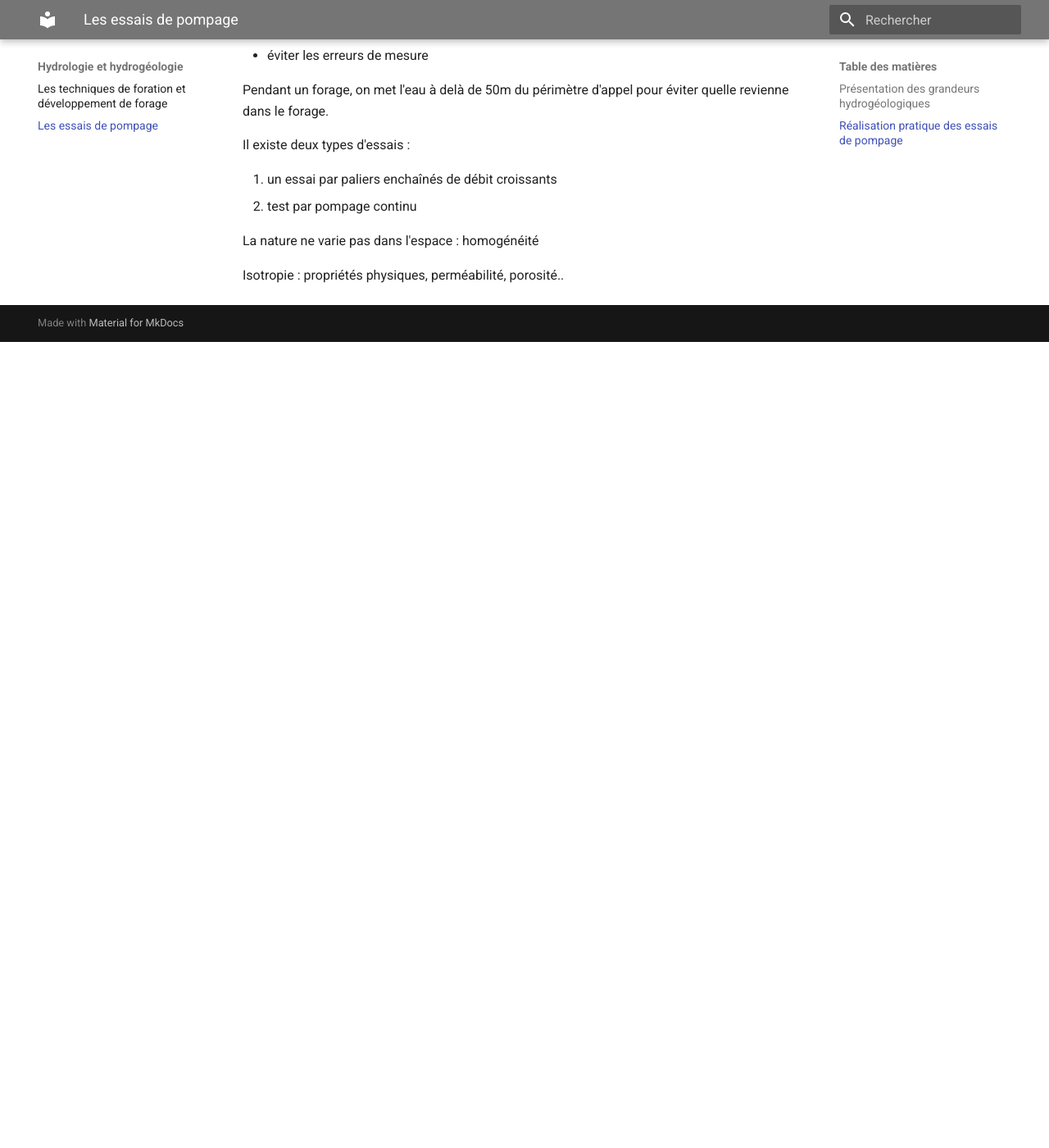
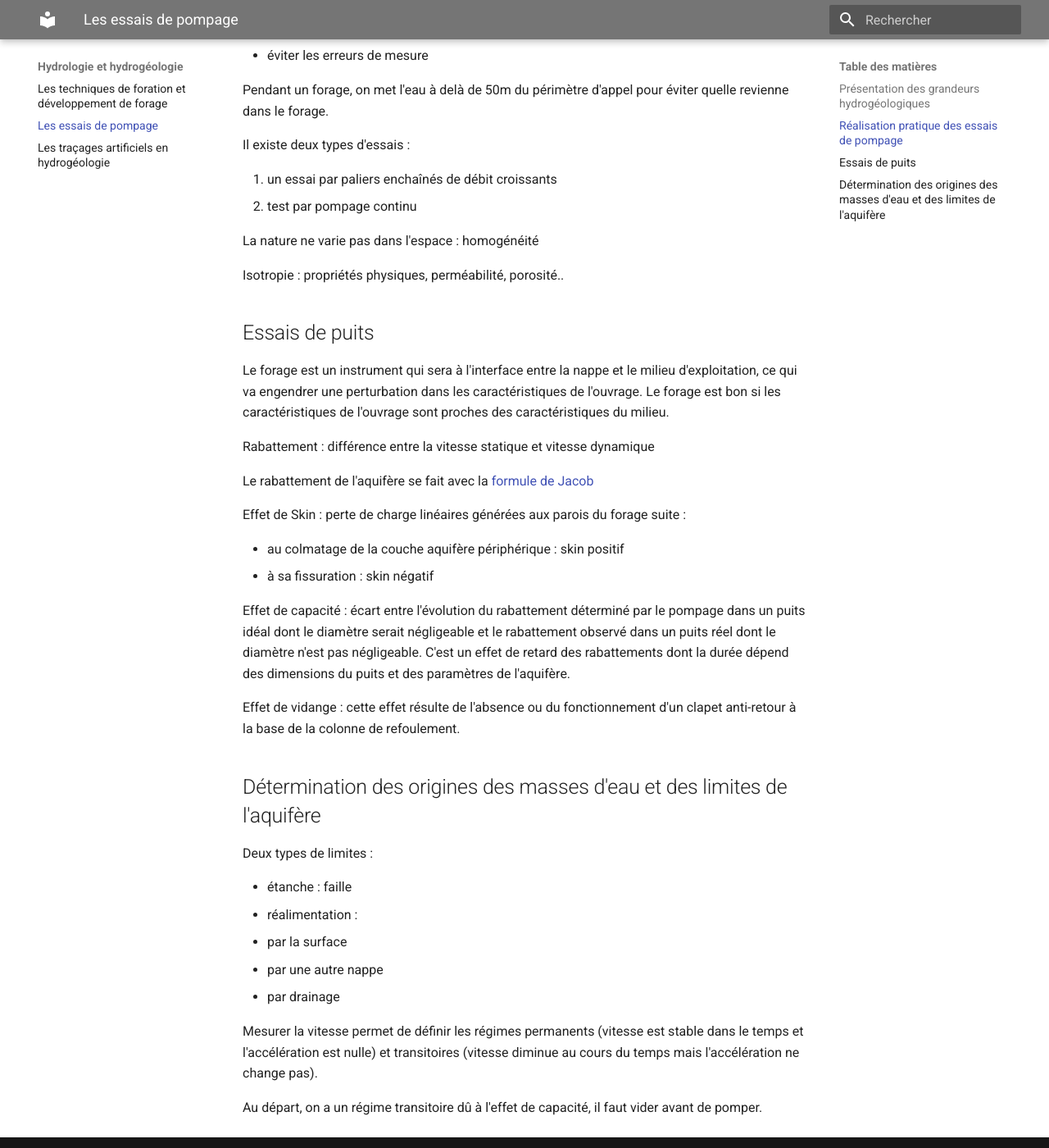
Before and after one commit to Lizeem/L3STcours, an MkDocs documentation site: the page built from Docs/Hydrologie et hydrogéologie/Les essais de pompage.md, in a window 1280 px wide and 1400 px high, scrolled down 1178 px. Shown: the whole window at 82% size. Built offline with MkDocs 1.6.1 and Material for MkDocs 9.7.7, drawn with Linux system fonts in a browser that asks for light colours; before the commit the page ends 1595 px from its top, so only the background shows below that.

Commit message:
Update hydrologie et hydrogéologie

```diff
--- a/Docs/Hydrologie et hydrogéologie/Les essais de pompage.md
+++ b/Docs/Hydrologie et hydrogéologie/Les essais de pompage.md
@@ -46,3 +46,34 @@ Il existe deux types d'essais :
 La nature ne varie pas dans l'espace : homogénéité
 
 Isotropie : propriétés physiques, perméabilité, porosité..
+
+## Essais de puits
+
+Le forage est un instrument qui sera à l'interface entre la nappe et le milieu d'exploitation, ce qui va engendrer une perturbation dans les caractéristiques de l'ouvrage. Le forage est bon si les caractéristiques de l'ouvrage sont proches des caractéristiques du milieu.
+
+Rabattement : différence entre la vitesse statique et vitesse dynamique
+
+Le rabattement de l'aquifère se fait avec la [formule de Jacob](https://www.emse.fr/~bouchardon/enseignement/processus-naturels/up3/web/essais-pompage-2003-e.html#_Remont%E9e_de_la)
+
+Effet de Skin : perte de charge linéaires générées aux parois du forage suite :
+
+- au colmatage de la couche aquifère périphérique : skin positif
+- à sa fissuration : skin négatif
+
+Effet de capacité : écart entre l'évolution du rabattement déterminé par le pompage dans un puits idéal dont le diamètre serait négligeable et le rabattement observé dans un puits réel dont le diamètre n'est pas négligeable. C'est un effet de retard des rabattements dont la durée dépend des dimensions du puits et des paramètres de l'aquifère.
+
+Effet de vidange : cette effet résulte de l'absence ou du fonctionnement d'un clapet anti-retour à la base de la colonne de refoulement.
+
+## Détermination des origines des masses d'eau et des limites de l'aquifère
+
+Deux types de limites :
+
+- étanche : faille
+- réalimentation :
+  - par la surface
+  - par une autre nappe
+  - par drainage
+
+Mesurer la vitesse permet de définir les régimes permanents (vitesse est stable dans le temps et l'accélération est nulle) et transitoires (vitesse diminue au cours du temps mais l'accélération ne change pas).
+
+Au départ, on a un régime transitoire dû à l'effet de capacité, il faut vider avant de pomper.
```
Also changed, not shown: Docs/Hydrologie et hydrogéologie/Les traçages artificiels en hydrogéologie.md (added, +28 -0 lines).
